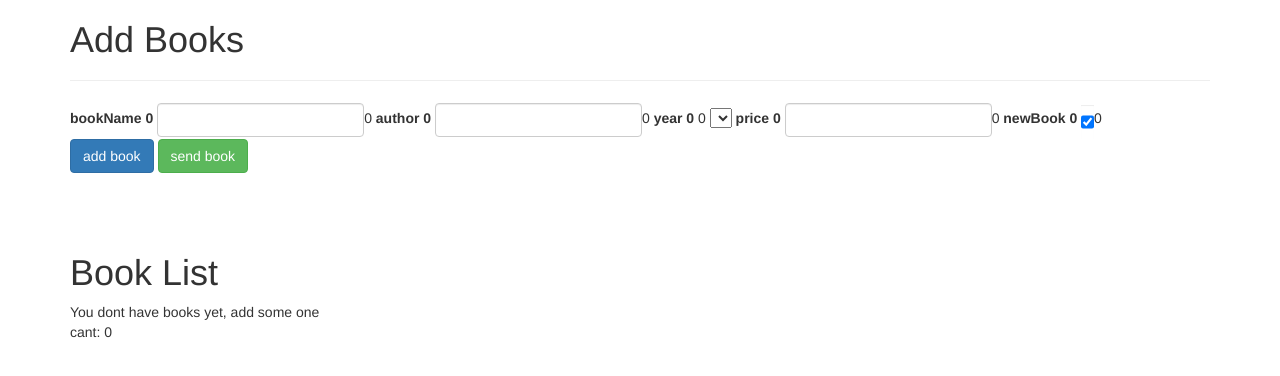
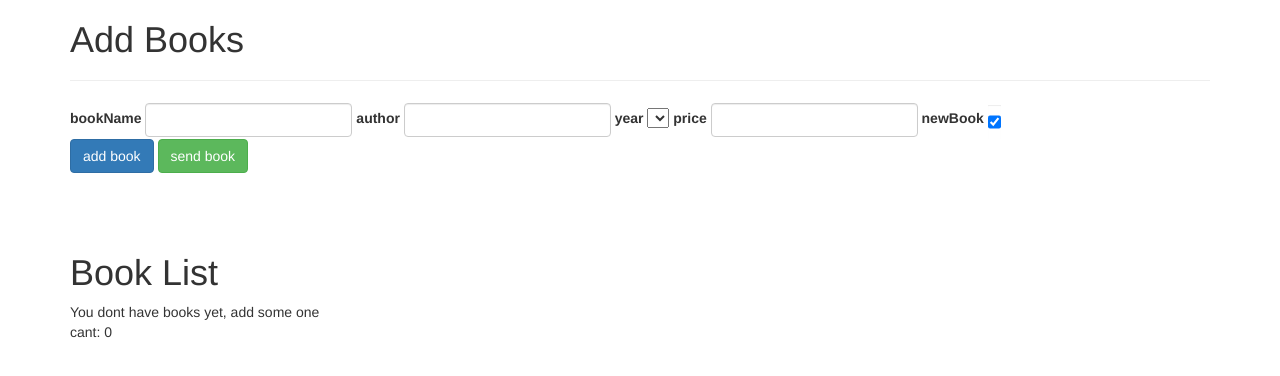
Before and after one commit to jose4125/addbooks, a website: page app/index.html in a window 1280 px wide. Drawn offline with Linux system fonts and the light colour scheme; files that its build step writes are made by us from their sources.

Commit message:
resolve book list in router

```diff
--- a/app/scripts/books/books.controller.js
+++ b/app/scripts/books/books.controller.js
@@ -2,7 +2,7 @@
 (function () {
   angular.module('app.books').controller('HomeCtrl', HomeCtrl);
 
-  function HomeCtrl(fields, storage) {
+  function HomeCtrl(fields, storage, loadBooks) {
     var vm = this;
     vm.book = {
       bookName: '',
@@ -15,7 +15,7 @@
       addFields: [vm.fields],
       books: [vm.book]
     };
-    vm.bookList = storage.getBooksList();
+    vm.bookList = loadBooks || [];
     vm.addBook = addBook;
     vm.send = send;
 
--- a/app/scripts/books/books.router.js
+++ b/app/scripts/books/books.router.js
@@ -8,7 +8,12 @@
       url: '/',
       templateUrl: 'app/scripts/books/books.view.html',
       controller: 'HomeCtrl',
-      controllerAs: 'vm'
+      controllerAs: 'vm',
+      resolve: {
+        loadBooks: function (storage) {
+          return storage.getBooks();
+        }
+      }
     });
     $urlRouterProvider.otherwise('/');
   }
--- a/app/scripts/books/books.view.html
+++ b/app/scripts/books/books.view.html
@@ -3,8 +3,8 @@
 <form name="addBooks" class="form-inline" novalidate>
   <div class="form-group" ng-repeat="formFields in vm.form.addFields track by $index">
     <span ng-repeat="field in formFields">
-      <label for="{{field.name}}">{{field.name}} {{field.id}}</label>
-      <input ng-if="field.params.view == 'input'" type="{{field.params.type}}" class="form-control" name="{{field.name}}" placeholder="{{field.placeholder}}" required="{{field.require}}" ng-model="vm.form.books[field.id][field.name]">{{field.id}}
+      <label for="{{field.name}}">{{field.name}}</label>
+      <input ng-if="field.params.view == 'input'" type="{{field.params.type}}" class="form-control" name="{{field.name}}" placeholder="{{field.placeholder}}" required="{{field.require}}" ng-model="vm.form.books[field.id][field.name]">
       <select ng-if="field.params.view == 'select'" name="{{field.name}}"></select>
     </span>
   </div>
```
